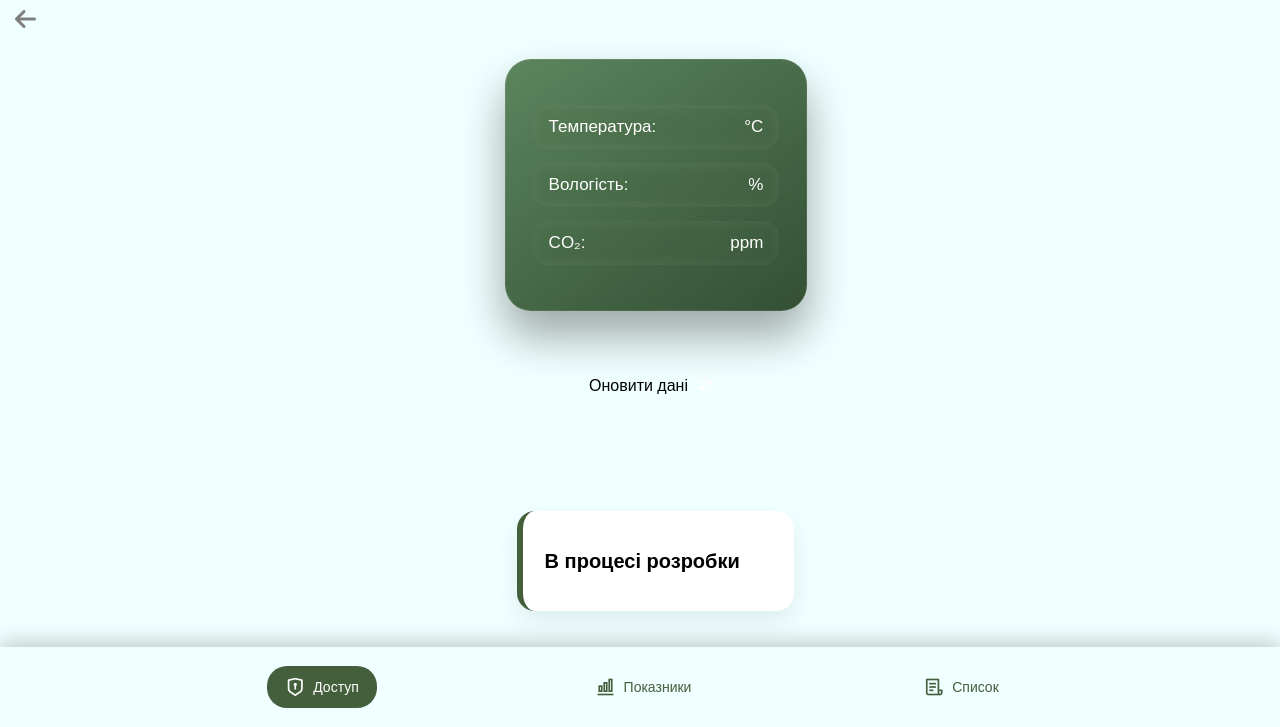
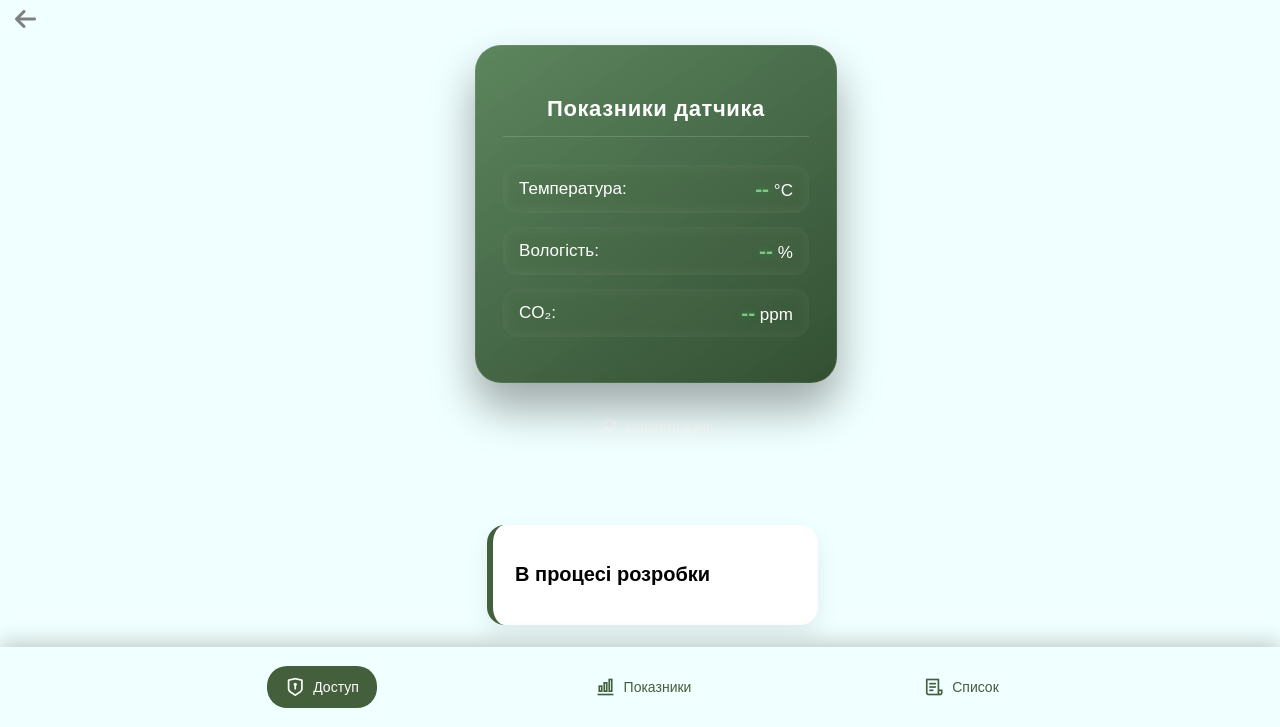
Before and after one commit to SashaTatu/SafePoint, a website: page frontend/device.html in a window 1280 px wide. Both pictures are taken after a click on the button "Доступ". Shown: the part 73-800 px from the top of the page. Drawn offline with nearby package versions, Linux system fonts and the light colour scheme; no server answers.

Commit message:
експпц

```diff
--- a/frontend/css/device.css
+++ b/frontend/css/device.css
@@ -733,34 +733,52 @@
 }
 
 
-.card-header {
-  margin-top: 50px;
+/* Стани показників */
+.sensor-line.status-ok .sensor-value {
+    color: #6fdc8c;
+    text-shadow: 0 0 10px rgba(111, 220, 140, 0.4);
+}
+
+.sensor-line.status-warn .sensor-value {
+    color: #f1d36b; /* Жовтий */
+    text-shadow: 0 0 10px rgba(241, 211, 107, 0.4);
+}
+
+.sensor-line.status-danger .sensor-value {
+    color: #ff7a6e; /* Червоний */
+    text-shadow: 0 0 15px rgba(255, 122, 110, 0.6);
+}
+
+/* Стилізація кнопки оновлення */
+.refresh-container {
+    margin-top: 25px;
     display: flex;
-    justify-content: space-between;
-    align-items: center;
-    margin-bottom: 20px;
+    justify-content: center;
 }
 
 .refresh-btn {
-    background: rgba(255, 255, 255, 0.1);
-    border: none;
-    color: white;
-    width: 35px;
-    height: 35px;
-    border-radius: 50%;
-    cursor: pointer;
-    transition: all 0.3s ease;
     display: flex;
     align-items: center;
-    justify-content: center;
+    gap: 10px;
+    background: rgba(255, 255, 255, 0.1);
+    border: 1px solid rgba(255, 255, 255, 0.2);
+    padding: 10px 20px;
+    border-radius: 50px;
+    color: white;
+    cursor: pointer;
+    font-weight: 500;
+    transition: all 0.3s ease;
 }
 
 .refresh-btn:hover {
     background: rgba(255, 255, 255, 0.2);
-    transform: rotate(180deg);
+    transform: translateY(-2px);
 }
 
-/* Анімація при активному завантаженні */
+.refresh-btn i {
+    transition: transform 0.5s ease;
+}
+
 .refresh-btn.loading i {
     animation: spin 1s linear infinite;
 }
--- a/frontend/device.html
+++ b/frontend/device.html
@@ -97,29 +97,28 @@
         </div>
         <div class="sensor-wrapper">
             <div class="sensor-card">
-                <p class="sensor-line"
-                    data-warn-min="12" data-warn-max="28"
-                    data-danger-min="10" data-danger-max="30">
-                    Температура: <span id="temperature" class="sensor-value"></span> °C
+                <h2>Показники датчика</h2>
+
+                <p class="sensor-line" data-warn-min="12" data-warn-max="28" data-danger-min="10" data-danger-max="30">
+                    <span>Температура:</span>
+                    <span><span id="temperature" class="sensor-value">--</span> °C</span>
                 </p>
 
-                <p class="sensor-line"
-                    data-warn-min="35" data-warn-max="70"
-                    data-danger-min="20" data-danger-max="80">
-                    Вологість: <span id="humidity" class="sensor-value"></span> %
+                <p class="sensor-line" data-warn-min="35" data-warn-max="70" data-danger-min="20" data-danger-max="80">
+                    <span>Вологість:</span>
+                    <span><span id="humidity" class="sensor-value">--</span> %</span>
                 </p>
 
-                <p class="sensor-line"
-                    data-warn-max="1000"
-                    data-danger-max="1200">
-                    CO₂: <span id="co2" class="sensor-value"></span> ppm
+                <p class="sensor-line" data-warn-max="1000" data-danger-max="1200">
+                    <span>CO₂:</span>
+                    <span><span id="co2" class="sensor-value">--</span> ppm</span>
                 </p>
             </div>
 
-            <div class="card-header">
-                <p>Оновити дані</p>
-                <button id="refresh-data" class="refresh-btn" title="Оновити дані">
+            <div class="refresh-container">
+                <button id="refresh-data" class="refresh-btn">
                     <i class="fas fa-sync-alt"></i>
+                    <span>Оновити дані</span>
                 </button>
             </div>
         </div>
--- a/frontend/js/device.js
+++ b/frontend/js/device.js
@@ -117,7 +117,6 @@
 
 
 
-// Допоміжна функція для зміни кольорів
 function updateSensorColors() {
     const lines = document.querySelectorAll('.sensor-line');
 
@@ -126,27 +125,21 @@
         if (!valueSpan || valueSpan.textContent === "--") return;
 
         const value = parseFloat(valueSpan.textContent);
-
-        // Отримуємо межі з data-атрибутів (які ми прописали в HTML)
-        const warnMin = parseFloat(line.dataset.warnMin);
-        const warnMax = parseFloat(line.dataset.warnMax);
-        const dangerMin = parseFloat(line.dataset.dangerMin);
-        const dangerMax = parseFloat(line.dataset.dangerMax);
+        const { warnMin, warnMax, dangerMin, dangerMax } = line.dataset;
 
         let status = 'status-ok';
 
-        // Перевірка на небезпеку (Danger) - пріоритет №1
-        if ((!isNaN(dangerMax) && value >= dangerMax) ||
-            (!isNaN(dangerMin) && value <= dangerMin)) {
+        // Логіка Danger
+        if ((dangerMax && value >= parseFloat(dangerMax)) ||
+            (dangerMin && value <= parseFloat(dangerMin))) {
             status = 'status-danger';
         }
-        // Перевірка на попередження (Warn) - пріоритет №2
-        else if ((!isNaN(warnMax) && value >= warnMax) ||
-                 (!isNaN(warnMin) && value <= warnMin)) {
+        // Логіка Warning
+        else if ((warnMax && value >= parseFloat(warnMax)) ||
+                 (warnMin && value <= parseFloat(warnMin))) {
             status = 'status-warn';
         }
 
-        // Оновлюємо класи для всього рядка
         line.classList.remove('status-ok', 'status-warn', 'status-danger');
         line.classList.add(status);
     });
@@ -174,7 +167,7 @@
         document.getElementById("co2").textContent = sensorData.co2 ?? "--";
 
         // 🔥 ВАЖЛИВО: Оновлюємо кольори відразу після вставки тексту
-        updateSensorColors();
+        updateSensorColors(sensorData.co2, sensorData.temperature, sensorData.humidity);
 
     } catch (err) {
         console.error("Error fetching sensor data:", err);
```
